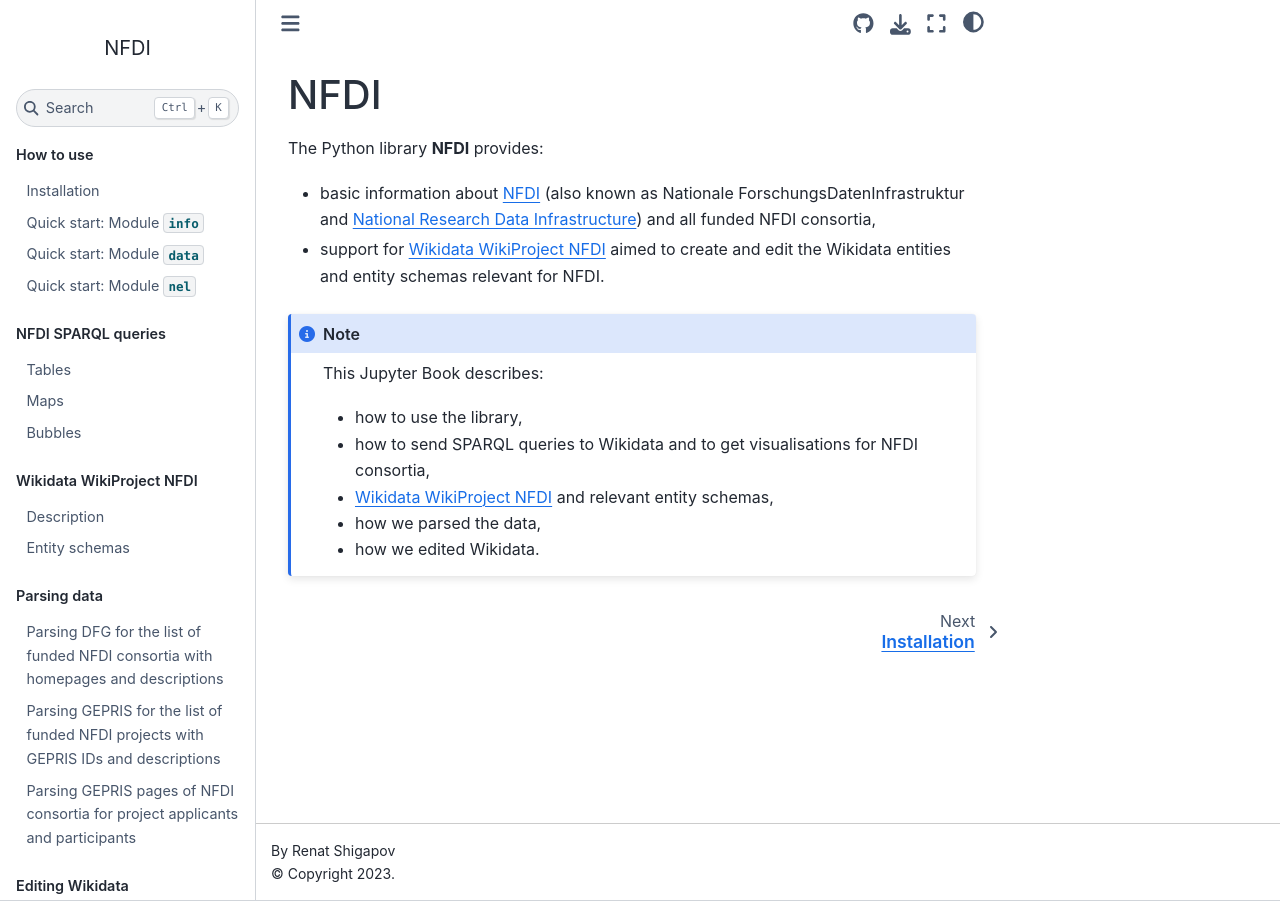
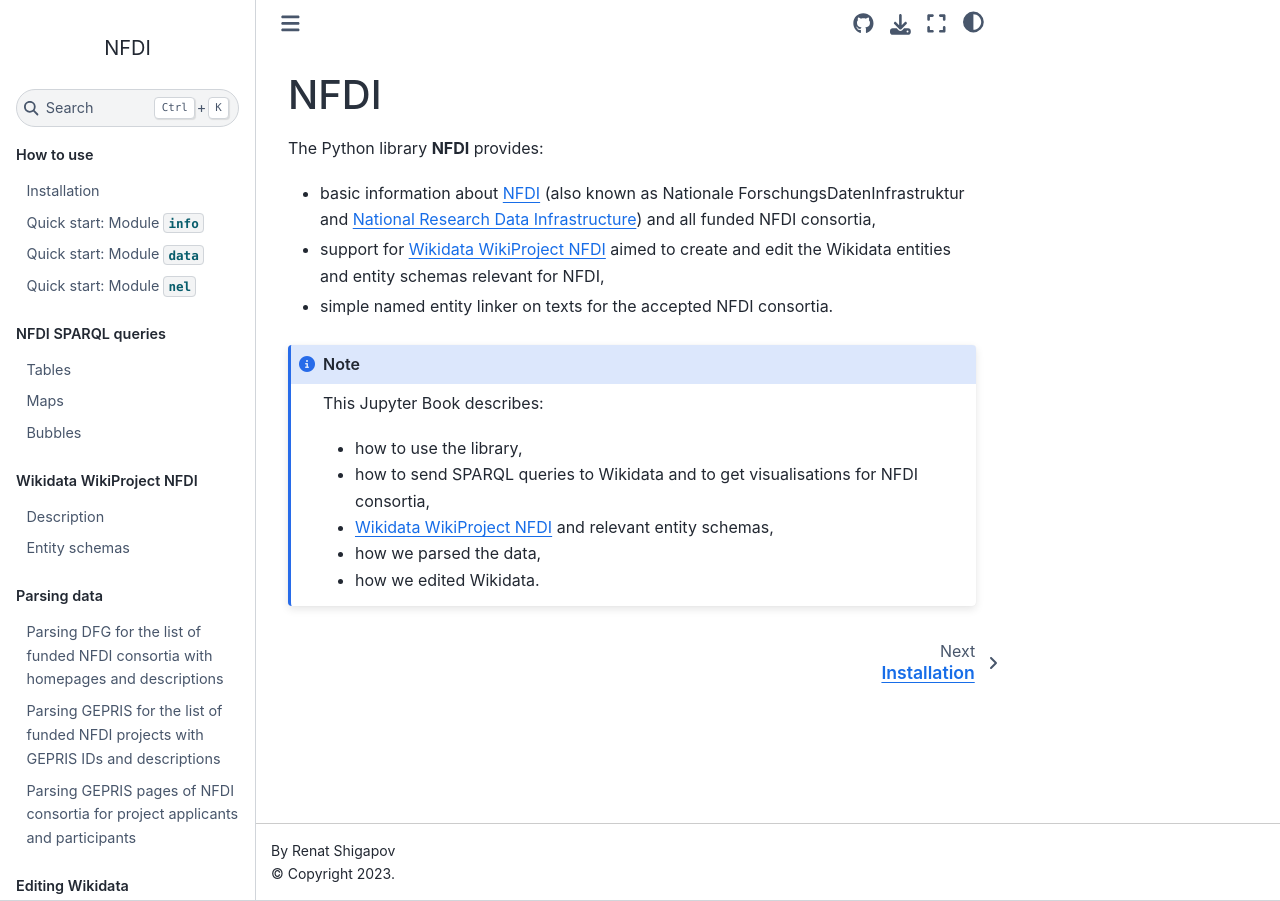
Before and after one commit to UB-Mannheim/NFDI, a Jupyter Book: the page built from docs/docs/index.md, in a window 1280 px wide. Built offline with Jupyter Book 1.0.4 settings and Sphinx 7.4.7 and the Sphinx Book theme 1.1.4, drawn with Linux system fonts in a browser that asks for light colours.

Commit message:
add info about nel

````diff
--- a/docs/docs/index.md
+++ b/docs/docs/index.md
@@ -2,8 +2,8 @@
 
 The Python library **NFDI** provides:
 * basic information about [NFDI](https://www.nfdi.de) (also known as Nationale ForschungsDatenInfrastruktur and [National Research Data Infrastructure](https://www.dfg.de/en/research_funding/programmes/nfdi/index.html)) and all funded NFDI consortia,
-* support for [Wikidata WikiProject NFDI](https://www.wikidata.org/wiki/Wikidata:WikiProject_NFDI) aimed to create and edit the Wikidata entities and entity schemas relevant for NFDI.
-
+* support for [Wikidata WikiProject NFDI](https://www.wikidata.org/wiki/Wikidata:WikiProject_NFDI) aimed to create and edit the Wikidata entities and entity schemas relevant for NFDI,
+* simple named entity linker on texts for the accepted NFDI consortia.
 
 ```{note}
 This Jupyter Book describes:
````
Also changed, not shown: README.md (+2 -1 lines).
